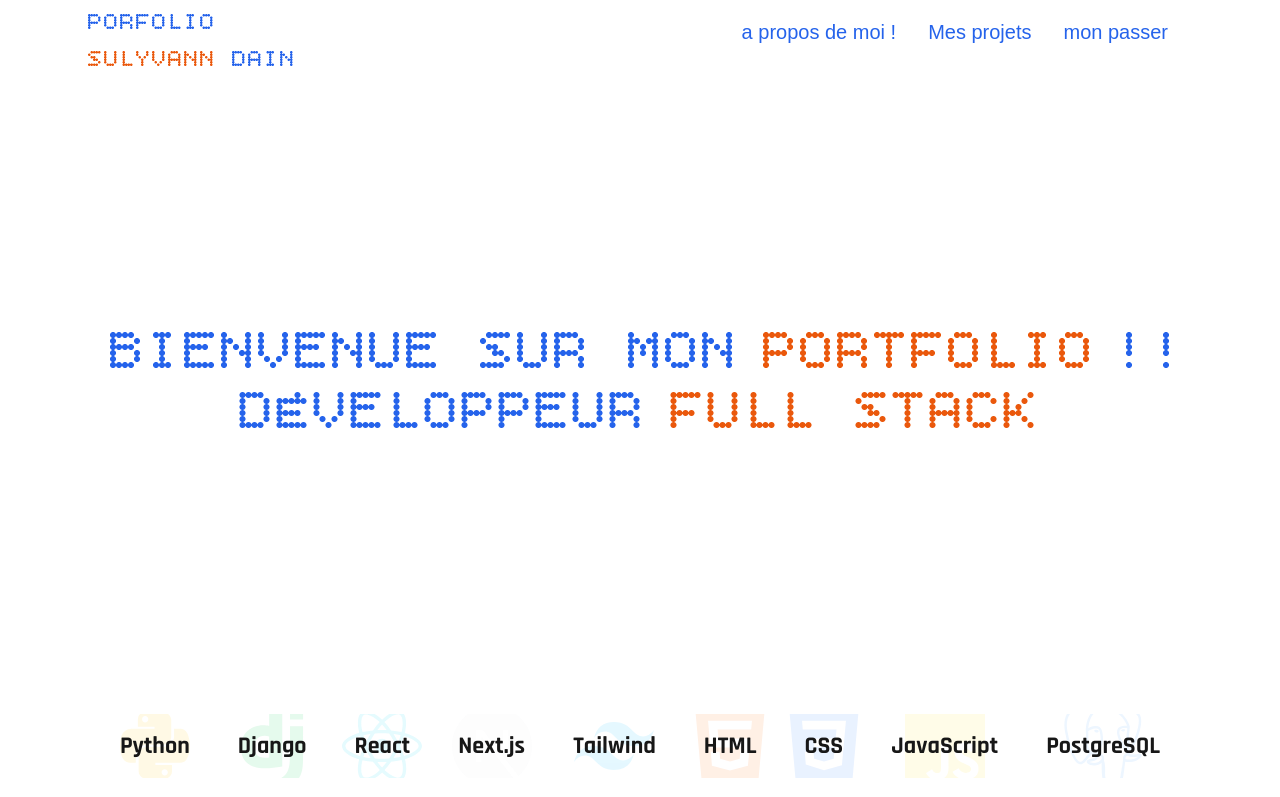
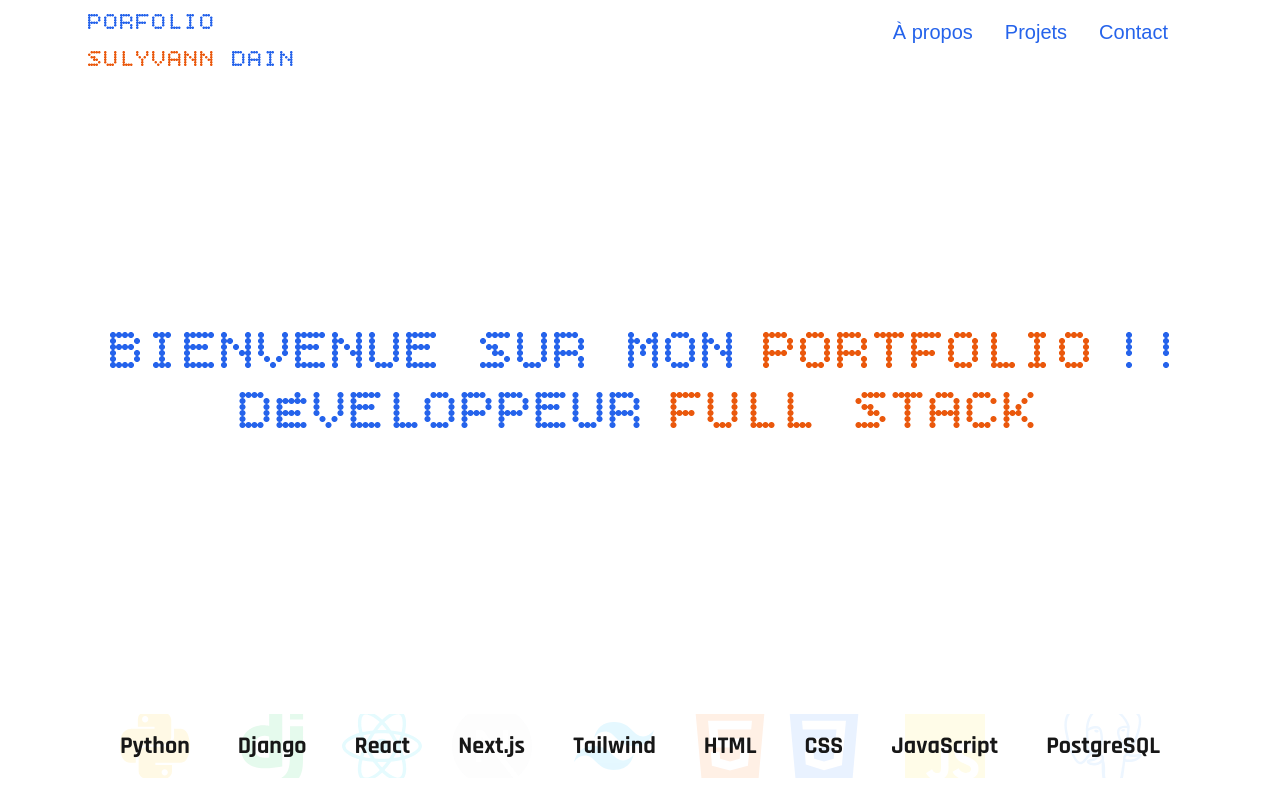
Before and after one commit to Phogo2112/Portfolio, a Next.js app: page / in a window 1280 px wide. Shown: the top 797 px of the page. Built offline with nearby package versions, Linux system fonts and the light colour scheme; a web font is replaced by a local one.

Commit message:
Fixe scroll NavBar

```diff
--- a/app/components/NavBar.tsx
+++ b/app/components/NavBar.tsx
@@ -2,6 +2,10 @@
 
 
 export default function NavBar() {
+  const scrollToSection = (id: string) => {
+    const section = document.getElementById(id);
+    if (section) section.scrollIntoView({ behavior: "smooth" });
+  };
 
   return (
     <div>
@@ -10,9 +14,9 @@ export default function NavBar() {
 
         <div className="container mx-auto px-4 flex justify-end">
           <ul className="flex items-center justify-center gap-4 text-black h-8 ">
-            <li className="text-(--color-primary) hover:bg-(--color-secondary) hover:text-white px-2 py-1 rounded transition-colors text-xl"><a href="/">a propos de moi !</a></li>
-            <li className="text-xl text-(--color-primary) hover:bg-(--color-secondary) hover:text-white px-2 py-1 rounded transition-colors"><a href="/projects">Mes projets</a></li>
-            <li ><a className="text-xl text-(--color-primary) hover:bg-(--color-secondary) hover:text-white px-2 py-1 rounded transition-colors" href="/last"> mon passer</a></li>
+            <li className="text-(--color-primary) hover:bg-(--color-secondary) hover:text-white px-2 py-1 rounded transition-colors text-xl"><button onClick={() => scrollToSection("about")}>À propos</button></li>
+            <li className="text-xl text-(--color-primary) hover:bg-(--color-secondary) hover:text-white px-2 py-1 rounded transition-colors"><button onClick={() => scrollToSection("projects")}>Projets</button></li>
+            <li className="text-xl text-(--color-primary) hover:bg-(--color-secondary) hover:text-white px-2 py-1 rounded transition-colors" ><button onClick={() => scrollToSection("contact")}>Contact</button></li>
           </ul></div></nav>
 
     </div>
--- a/app/components/footer.tsx
+++ b/app/components/footer.tsx
@@ -12,6 +12,7 @@ export default function Footer() {
           </a>
         </li>
       </ul>
+      <p className="text-center py-6">© 2024 Mon Portfolio - Tous droits réservés.</p>
     </footer>
   );
 }
--- a/app/data/Projects.tsx
+++ b/app/data/Projects.tsx
@@ -1,4 +1,4 @@
-"use client";
+
 export type Project = {
   id: string;
   title: string;
--- a/app/layout.tsx
+++ b/app/layout.tsx
@@ -18,7 +18,7 @@ const geistMono = Geist_Mono({
   variable: "--font-geist-mono",
 });
 
-// Meta infos
+
 export const metadata = {
   title: "Portfolio - Sulyvann Dain",
   description: "Développeur Full Stack Passionnée.",
@@ -32,9 +32,7 @@ export const metadata = {
 export default function RootLayout({ children }: { children: ReactNode }) {
   return (
     <html lang="fr">
-      {" "}
       <body
-        // import des variable de fonts ici
         className={`${geistSans.variable} ${geistMono.variable} ${rajdhani.variable} antialiased`}
       >
         <ThemeProvider
--- a/app/page.tsx
+++ b/app/page.tsx
@@ -1,3 +1,4 @@
+"use client";
 import Image from "next/image";
 import ProjectCard, { CleanerTombeCard } from "./components/Cards";
 import NavBar from "./components/NavBar";
@@ -13,7 +14,10 @@ export default function Home() {
     <>
       <div className="container-custom">
         <NavBar />
+        <section id="about">
           <Presentation />
+        </section>
+        <section id="projects">
           <ProjectCard
             title="Adaction"
             description="Un projet liant le back, le front et la base de données PostgreSQL."
@@ -31,8 +35,11 @@ export default function Home() {
             tags={["Django Template", "CSS", "HTML", "Déploiement OVH"]}
           />
           <Formation />
+        </section>
+        <section id="contact">
           <ContactForm />
           <Footer />
+        </section>
       </div>
     </>
   );
```
Lines whose indentation alone changed are shown as unchanged.
